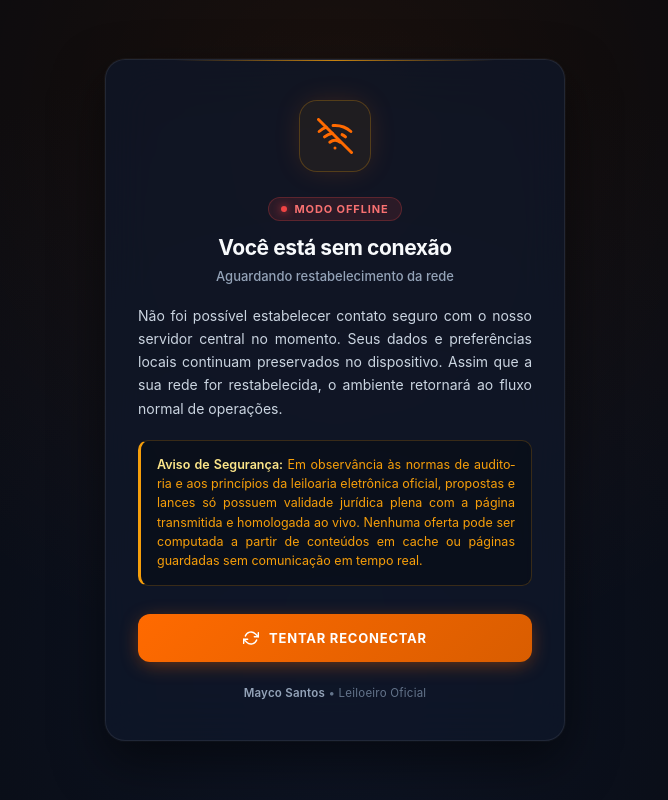
After one commit to maycoss/alertas-rr, a PHP site: page /offline.html in a window 1280 px wide. The commit adds this page. Shown: the whole page, without its empty margins (305-973 px from the left). Run offline with PHP 8.4, Linux system fonts and the light colour scheme; a stand-in replaces the project's code that opens the database connection.

Commit message:
Atualiza offline.html com novo design glassmorphism, texto justificado, acentos corretos e SVG

```diff
--- /dev/null
+++ b/offline.html
@@ -0,0 +1,256 @@
+<!DOCTYPE html>
+<html lang="pt-BR">
+<head>
+  <meta charset="UTF-8">
+  <meta name="viewport" content="width=device-width, initial-scale=1.0">
+  <title>Sem Conexão &mdash; Mayco Santos Leiloeiro Oficial</title>
+  <meta name="theme-color" content="#07090E">
+  <link rel="icon" type="image/svg+xml" href="/assets/logos/favicon.svg">
+  <style>
+    :root {
+      --vazio: #07090E;
+      --materia: rgba(15, 23, 42, 0.75);
+      --limite: rgba(255, 255, 255, 0.08);
+      --limite-destaque: rgba(245, 158, 11, 0.25);
+      --laranja: #FF6A00;
+      --ouro: #F59E0B;
+      --luz: #F8FAFC;
+      --poeira: #94A3B8;
+      --sombra: rgba(0, 0, 0, 0.5);
+    }
+    * {
+      box-sizing: border-box;
+      margin: 0;
+      padding: 0;
+    }
+    body {
+      min-height: 100vh;
+      display: flex;
+      align-items: center;
+      justify-content: center;
+      background-color: var(--vazio);
+      background-image:
+        radial-gradient(circle at 50% 15%, rgba(255, 106, 0, 0.08) 0%, transparent 60%),
+        radial-gradient(circle at 50% 85%, rgba(15, 23, 42, 0.8) 0%, transparent 70%);
+      color: var(--luz);
+      padding: 24px 16px;
+      font-family: -apple-system, BlinkMacSystemFont, "Segoe UI", Roboto, "Helvetica Neue", Arial, sans-serif;
+      -webkit-font-smoothing: antialiased;
+    }
+    .cartao {
+      max-width: 460px;
+      width: 100%;
+      background: var(--materia);
+      border: 1px solid var(--limite);
+      border-radius: 20px;
+      padding: 40px 32px;
+      backdrop-filter: blur(24px);
+      -webkit-backdrop-filter: blur(24px);
+      box-shadow: 0 20px 50px var(--sombra), 0 0 0 1px rgba(255, 255, 255, 0.04);
+      position: relative;
+      overflow: hidden;
+    }
+    .cartao::before {
+      content: "";
+      position: absolute;
+      top: 0;
+      left: 15%;
+      right: 15%;
+      height: 1px;
+      background: linear-gradient(90deg, transparent, var(--ouro), transparent);
+      opacity: 0.8;
+    }
+    .topo-icone {
+      display: flex;
+      justify-content: center;
+      margin-bottom: 24px;
+    }
+    .icone-container {
+      width: 72px;
+      height: 72px;
+      border-radius: 18px;
+      background: rgba(245, 158, 11, 0.06);
+      border: 1px solid var(--limite-destaque);
+      display: flex;
+      align-items: center;
+      justify-content: center;
+      box-shadow: 0 0 30px -5px rgba(255, 106, 0, 0.2);
+    }
+    .icone-container svg {
+      width: 36px;
+      height: 36px;
+      stroke: var(--laranja);
+    }
+    .badge-status {
+      display: inline-flex;
+      align-items: center;
+      gap: 7px;
+      padding: 4px 12px;
+      border-radius: 999px;
+      background: rgba(239, 68, 68, 0.12);
+      border: 1px solid rgba(239, 68, 68, 0.25);
+      color: #F87171;
+      font-size: 11px;
+      font-weight: 700;
+      letter-spacing: 0.08em;
+      text-transform: uppercase;
+      margin-bottom: 14px;
+    }
+    .badge-ponto {
+      width: 6px;
+      height: 6px;
+      border-radius: 50%;
+      background: #EF4444;
+      box-shadow: 0 0 8px #EF4444;
+    }
+    .cabecalho-texto {
+      text-align: center;
+      margin-bottom: 20px;
+    }
+    h1 {
+      font-size: 21px;
+      font-weight: 700;
+      letter-spacing: -0.02em;
+      color: var(--luz);
+      margin-bottom: 8px;
+    }
+    .subtitulo {
+      font-size: 13px;
+      color: var(--poeira);
+      font-weight: 500;
+    }
+    .texto-justificado {
+      text-align: justify;
+      hyphens: auto;
+      -webkit-hyphens: auto;
+      font-size: 14px;
+      line-height: 1.65;
+      color: #CBD5E1;
+      margin-bottom: 20px;
+    }
+    .bloco-seguranca {
+      background: rgba(0, 0, 0, 0.28);
+      border: 1px solid rgba(245, 158, 11, 0.2);
+      border-left: 3px solid var(--ouro);
+      border-radius: 10px;
+      padding: 14px 16px;
+      margin-bottom: 28px;
+      text-align: justify;
+      hyphens: auto;
+      -webkit-hyphens: auto;
+      font-size: 12.5px;
+      line-height: 1.55;
+      color: var(--ouro);
+    }
+    .bloco-seguranca strong {
+      color: #FDE68A;
+      font-weight: 600;
+      display: inline;
+    }
+    .acoes {
+      display: flex;
+      flex-direction: column;
+      gap: 12px;
+    }
+    .btn-reconectar {
+      font: inherit;
+      font-size: 13px;
+      font-weight: 700;
+      letter-spacing: 0.06em;
+      text-transform: uppercase;
+      cursor: pointer;
+      display: flex;
+      align-items: center;
+      justify-content: center;
+      gap: 10px;
+      width: 100%;
+      min-height: 48px;
+      padding: 0 24px;
+      border-radius: 12px;
+      border: none;
+      color: #FFFFFF;
+      background: linear-gradient(135deg, #FF6A00 0%, #D95D00 100%);
+      box-shadow: 0 4px 20px -3px rgba(255, 106, 0, 0.45);
+      transition: all 0.2s ease;
+    }
+    .btn-reconectar:hover {
+      transform: translateY(-1px);
+      box-shadow: 0 6px 24px -2px rgba(255, 106, 0, 0.6);
+      filter: brightness(1.08);
+    }
+    .btn-reconectar:active {
+      transform: translateY(0);
+    }
+    .btn-reconectar svg {
+      width: 16px;
+      height: 16px;
+      stroke: #FFFFFF;
+      transition: transform 0.3s ease;
+    }
+    .btn-reconectar:hover svg {
+      transform: rotate(180deg);
+    }
+    .rodape-info {
+      text-align: center;
+      margin-top: 24px;
+      font-size: 11.5px;
+      color: #64748B;
+      letter-spacing: 0.02em;
+    }
+    .rodape-info strong {
+      color: #94A3B8;
+      font-weight: 600;
+    }
+  </style>
+</head>
+<body>
+  <main class="cartao" role="main">
+    <div class="topo-icone">
+      <div class="icone-container">
+        <!-- SVG Wi-Fi Desconectado / Radar Offline -->
+        <svg viewBox="0 0 24 24" fill="none" stroke-width="2" stroke-linecap="round" stroke-linejoin="round" aria-hidden="true">
+          <line x1="1" y1="1" x2="23" y2="23"></line>
+          <path d="M16.72 11.06A10.94 10.94 0 0 1 19 12.55"></path>
+          <path d="M5 12.55a10.94 10.94 0 0 1 5.17-2.39"></path>
+          <path d="M10.71 5.05A16 16 0 0 1 22.58 9"></path>
+          <path d="M1.42 9a15.91 15.91 0 0 1 4.7-2.88"></path>
+          <path d="M8.53 16.11a6 6 0 0 1 6.95 0"></path>
+          <line x1="12" y1="20" x2="12.01" y2="20"></line>
+        </svg>
+      </div>
+    </div>
+
+    <div class="cabecalho-texto">
+      <span class="badge-status">
+        <span class="badge-ponto"></span>
+        Modo Offline
+      </span>
+      <h1>Você está sem conexão</h1>
+      <p class="subtitulo">Aguardando restabelecimento da rede</p>
+    </div>
+
+    <p class="texto-justificado">
+      Não foi possível estabelecer contato seguro com o nosso servidor central no momento. Seus dados e preferências locais continuam preservados no dispositivo. Assim que a sua rede for restabelecida, o ambiente retornará ao fluxo normal de operações.
+    </p>
+
+    <div class="bloco-seguranca">
+      <strong>Aviso de Segurança:</strong> Em observância às normas de auditoria e aos princípios da leiloaria eletrônica oficial, propostas e lances só possuem validade jurídica plena com a página transmitida e homologada ao vivo. Nenhuma oferta pode ser computada a partir de conteúdos em cache ou páginas guardadas sem comunicação em tempo real.
+    </div>
+
+    <div class="acoes">
+      <button type="button" class="btn-reconectar" onclick="location.reload()">
+        <svg viewBox="0 0 24 24" fill="none" stroke-width="2.2" stroke-linecap="round" stroke-linejoin="round" aria-hidden="true">
+          <polyline points="23 4 23 10 17 10"></polyline>
+          <polyline points="1 20 1 14 7 14"></polyline>
+          <path d="M3.51 9a9 9 0 0 1 14.85-3.36L23 10M1 14l4.64 4.36A9 9 0 0 0 20.49 15"></path>
+        </svg>
+        Tentar Reconectar
+      </button>
+    </div>
+
+    <footer class="rodape-info">
+      <strong>Mayco Santos</strong> &bull; Leiloeiro Oficial
+    </footer>
+  </main>
+</body>
+</html>
```
Also changed, not shown: sync.php (+12 -1 lines).
